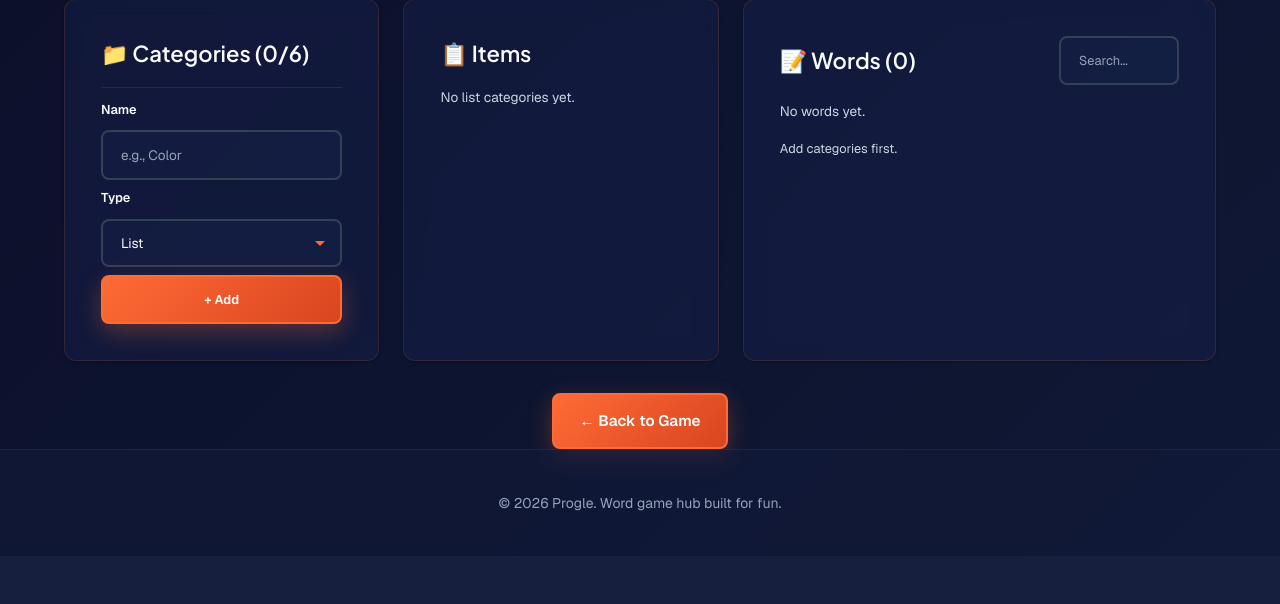
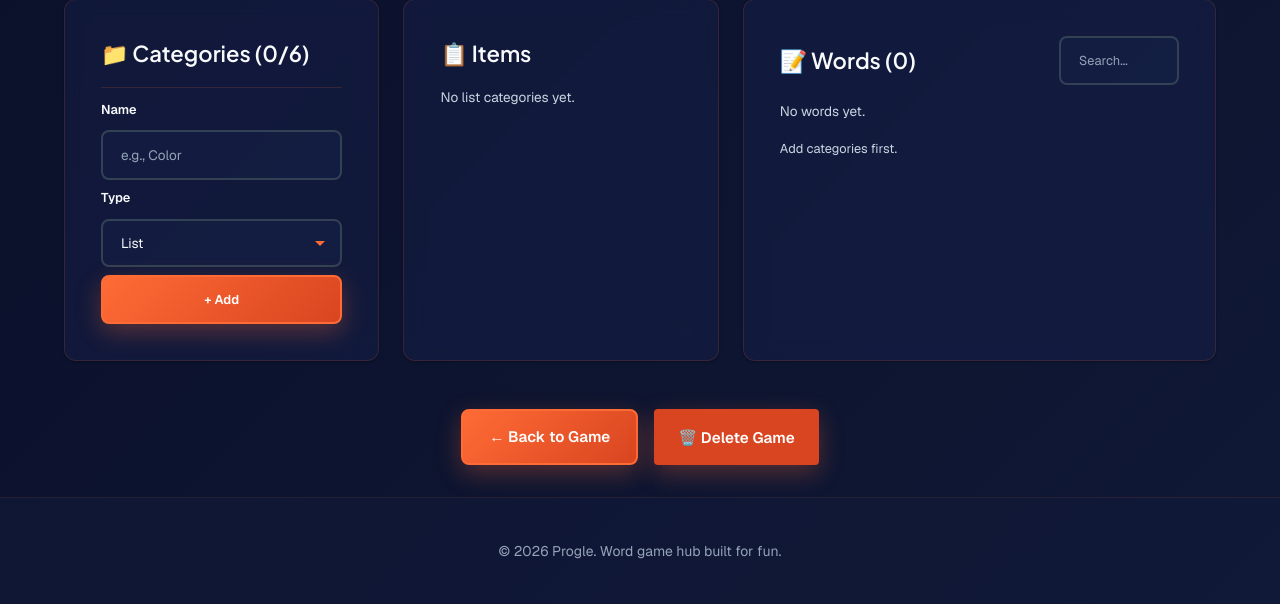
Before and after one commit to tilesProg/wordle-hub, a Flask app: template templates/edit_game.html in a window 1280 px wide. Shown: the part 766-1370 px from the top of the page. Before the commit the page ends 1277 px from the top, so only its background shows below. Run offline with Flask 3, Linux system fonts and the light colour scheme; the template is opened without the code that fills it, so the values that code supplies are empty.

```diff
--- a/app.py
+++ b/app.py
@@ -45,8 +45,8 @@ class Game(db.Model):
     access = db.Column(db.String(20), default='public')    # public, link, private
     link_token = db.Column(db.String(64), unique=True, nullable=True)
     max_guesses = db.Column(db.Integer, nullable=True)     # optional limit
-    categories = db.relationship('Category', backref='game', lazy=True, order_by="Category.position")
-    words = db.relationship('WordEntry', backref='game', lazy=True)
+    categories = db.relationship('Category', backref='game', lazy=True, cascade='all, delete-orphan', order_by="Category.position")
+    words = db.relationship('WordEntry', backref='game', lazy=True, cascade='all, delete-orphan')
 
 class Category(db.Model):
     id = db.Column(db.Integer, primary_key=True)
@@ -54,7 +54,7 @@ class Category(db.Model):
     name = db.Column(db.String(120), nullable=False)
     kind = db.Column(db.String(10), nullable=False)  # 'list', 'date', or 'number'
     position = db.Column(db.Integer, nullable=False)
-    list_items = db.relationship('ListItem', backref='category', lazy=True)
+    list_items = db.relationship('ListItem', backref='category', lazy=True, cascade='all, delete-orphan')
 
 class ListItem(db.Model):
     id = db.Column(db.Integer, primary_key=True)
@@ -92,6 +92,9 @@ def deserialize_cat_values(text):
         if "|" in vals:
             out[int(cid_s)] = vals.split("|")
         else:
+            # Check if there is only one item
+            if not isinstance(vals, list):
+                vals = [vals]
             out[int(cid_s)] = vals
     return out
 
@@ -719,6 +722,16 @@ def api_update_word_order(game_id, word_id):
     db.session.commit()
     return jsonify({'success': True})
 
+@app.route('/api/game/<int:game_id>/delete', methods=['POST'])
+def api_delete_game(game_id):
+    game = Game.query.get_or_404(game_id)
+    if not can_edit_game(game):
+        return jsonify({'error': 'Not authorized'}), 403
+
+    db.session.delete(game)
+    db.session.commit()
+    return jsonify({'success': True})
+
 # ---------- UTIL ----------
 @app.cli.command('initdb')
 def initdb():
--- a/templates/edit_game.html
+++ b/templates/edit_game.html
@@ -186,7 +186,7 @@
                 <input id="word_name" type="text" placeholder="e.g., Tiger" required style="font-size: 0.85rem;">
               </div>
 
-              <div id="word_cat_inputs" style="display: grid; gap: 0.4rem; margin-bottom: 0.5rem; max-height: 300px; overflow-y: auto;">
+              <div id="word_cat_inputs" style="display: grid; gap: 0.4rem; margin-bottom: 0.5rem;">
                 {% for cat in game.categories %}
                   <div style="padding: 0.4rem; background: rgba(0, 0, 0, 0.1); border-radius: 3px;">
                     <label style="font-size: 0.75rem; font-weight: 600; color: var(--text-secondary);">{{ cat.name }}</label>
@@ -194,7 +194,7 @@
                       <details style="margin-top: 0.2rem;">
                         <summary style="font-size: 0.75rem; cursor: pointer; padding: 0.3rem; background: rgba(255, 107, 53, 0.1); border-radius: 2px; margin-bottom: 0.3rem;">Select items ({{ cat.list_items|length }})</summary>
                         <input type="text" class="cat-search" data-cat-id="{{ cat.id }}" placeholder="Search..." style="font-size: 0.7rem; width: 100%; padding: 0.3rem; margin-bottom: 0.3rem; border: 1px solid rgba(255, 107, 53, 0.3); border-radius: 2px;">
-                        <div class="cat-items-container" data-cat-id="{{ cat.id }}" style="display: grid; grid-template-columns: 1fr; gap: 0.2rem; max-height: 150px; overflow-y: auto;">
+                        <div class="cat-items-container" data-cat-id="{{ cat.id }}" style="display: grid; grid-template-columns: 1fr; gap: 0.2rem;">
                           {% for item in cat.list_items %}
                             <label style="display: flex; align-items: center; gap: 0.2rem; margin-bottom: 0; cursor: pointer; font-size: 0.75rem;" class="item-label">
                               <input type="checkbox" class="word-item-checkbox" data-cat-id="{{ cat.id }}" data-item-value="{{ item.value }}" style="width: auto;">
@@ -222,9 +222,10 @@
 
     </div>
 
-    <!-- Back to Game -->
-    <div style="text-align: center;">
+    <!-- Back to Game / Delete Game -->
+    <div style="text-align: center; display: flex; gap: 1rem; justify-content: center; margin-top: 3rem; margin-bottom: 2rem;">
       <a href="{{ url_for('play_game', game_id=game.id) }}" class="btn contrast">← Back to Game</a>
+      <button id="delete_game_btn" type="button" style="background: #d94520; border: none; color: white; padding: 0.5rem 1.5rem; border-radius: 4px; cursor: pointer; font-weight: 600;">🗑️ Delete Game</button>
     </div>
   </div>
 </div>
@@ -249,31 +250,22 @@ const gameId = {{ game.id }};
 console.log('Edit game script loaded for game:', gameId);
 
 // Helper for API calls with better error handling
-async function apiCall(url, body = null) {
-  const method = body ? 'POST' : 'GET';
+async function apiCall(url, body = null, method = 'POST') {
   console.log(`[API] ${method} ${url}`, body || '');
 
-  try {
   const res = await fetch(url, {
     method,
     headers: {'Content-Type': 'application/json'},
     body: body ? JSON.stringify(body) : undefined
   });
-    console.log(`[API Response] Status: ${res.status}`);
 
   if (!res.ok) {
     const text = await res.text();
-      console.error(`[API Error] ${res.status}: ${text}`);
     return { ok: false, error: `Server error: ${res.status}` };
   }
 
   const data = await res.json();
-    console.log(`[API Data]`, data);
   return { ok: true, data };
-  } catch (err) {
-    console.error(`[API Exception]`, err);
-    return { ok: false, error: err.message };
-  }
 }
 
 // Copy link token
@@ -457,7 +449,7 @@ document.querySelectorAll('.delete-word-btn').forEach(btn => {
     console.log('Delete word clicked');
     if (!confirm('Delete word?')) return;
     const wordId = this.dataset.wordId;
-    const result = await apiCall(`/api/game/${gameId}/delete-word/${wordId}`);
+    const result = await apiCall(`/api/game/${gameId}/delete-word/${wordId}`, {}, 'POST');
     if (result.ok) {
       setTimeout(() => window.location.reload(), 300);
     } else {
@@ -591,6 +583,23 @@ document.getElementById('word_edit_modal')?.addEventListener('click', function(e
   }
 });
 
+// Delete game
+document.getElementById('delete_game_btn')?.addEventListener('click', async function(e) {
+  e.preventDefault();
+  console.log('Delete game clicked');
+  if (!confirm('Are you sure you want to delete this game? This cannot be undone.')) return;
+
+  this.disabled = true;
+  const result = await apiCall(`/api/game/${gameId}/delete`, {});
+  if (result.ok) {
+    console.log('Game deleted successfully');
+    setTimeout(() => window.location.href = '{{ url_for("hub") }}', 300);
+  } else {
+    alert('Error: ' + result.error);
+    this.disabled = false;
+  }
+});
+
 console.log('All event listeners attached');
 </script>
 {% endblock %}
```
Lines whose indentation alone changed are shown as unchanged.
